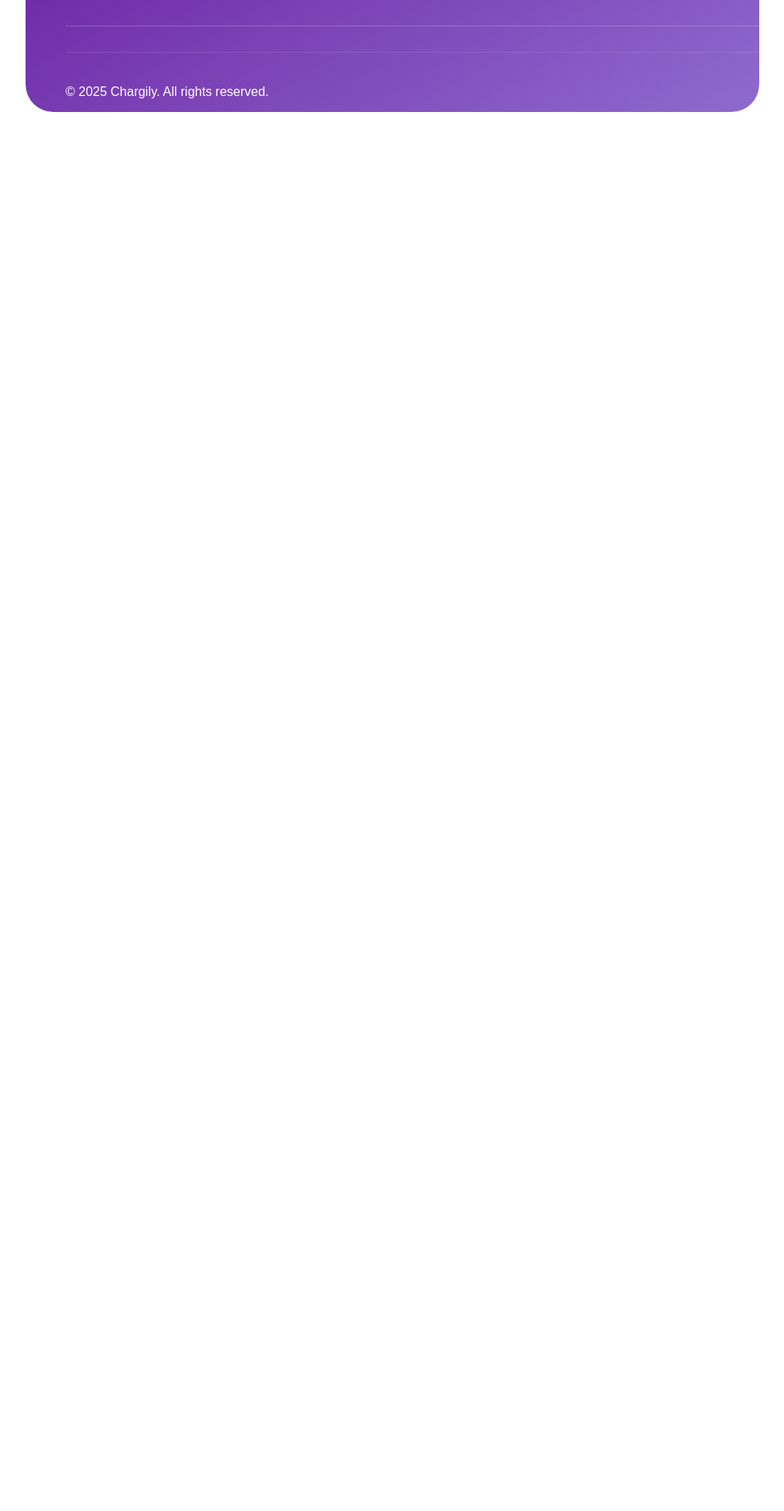
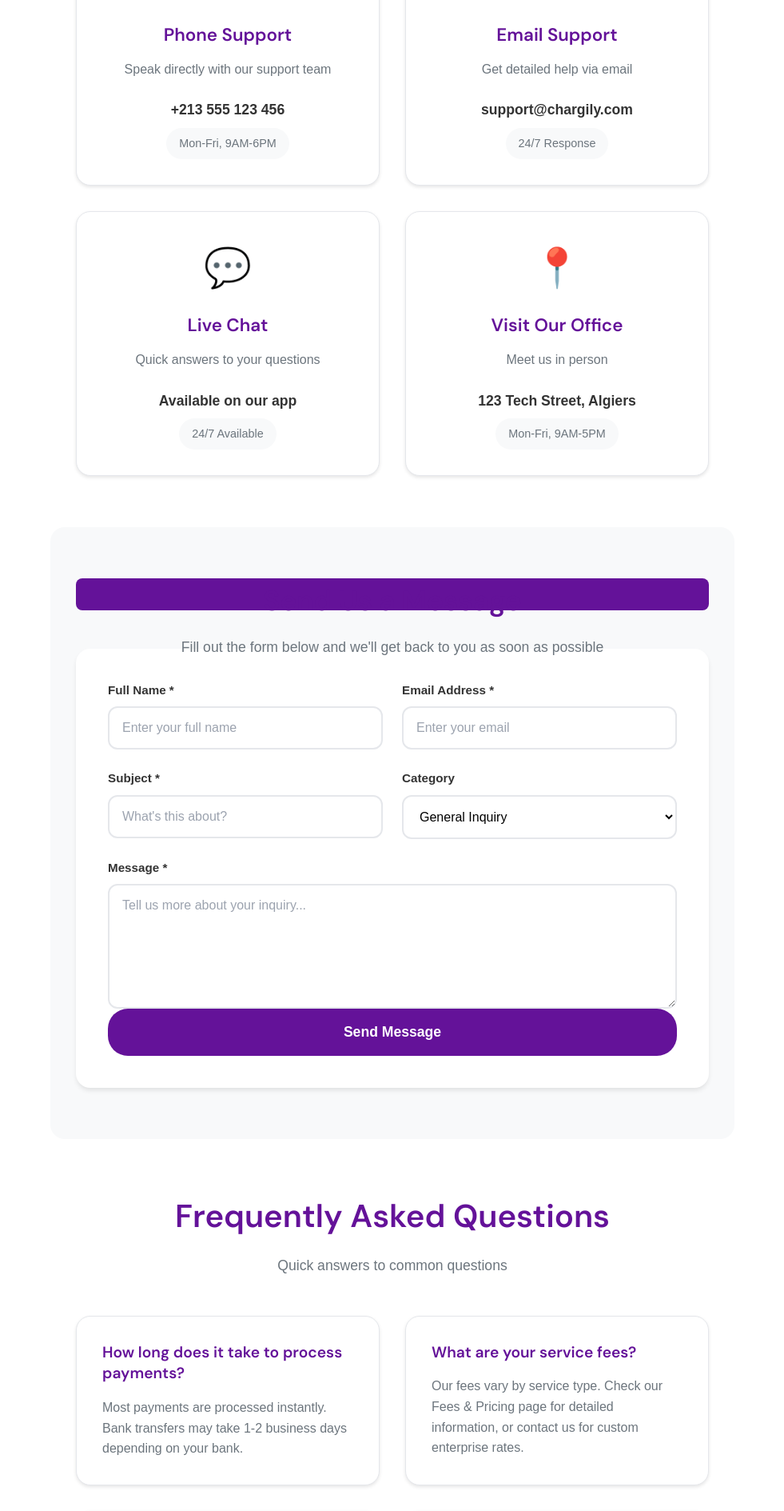
Before and after one commit to nerevarinee/chargily-newsite, a React (Vite) app: page /contact in a window 1280 px wide. Shown: the part 660-2549 px from the top of the page at 80% size, without its empty margins (149-1130 px from the left). Before the commit the page ends 800 px from the top, so only its background shows below. Built offline with nearby package versions, Linux system fonts and the light colour scheme; a web font is replaced by a local one.

Commit message:
Update Contact.jsx

```diff
--- a/src/pages/Contact.jsx
+++ b/src/pages/Contact.jsx
@@ -1,10 +1,288 @@
-import React from "react";
+import React, { useState } from "react";
 
 function Contact() {
+  const [formData, setFormData] = useState({
+    name: "",
+    email: "",
+    subject: "",
+    category: "general",
+    message: "",
+  });
+
+  const [isSubmitted, setIsSubmitted] = useState(false);
+
+  const handleInputChange = (e) => {
+    const { name, value } = e.target;
+    setFormData((prev) => ({
+      ...prev,
+      [name]: value,
+    }));
+  };
+
+  const handleSubmit = (e) => {
+    e.preventDefault();
+    // Handle form submission logic here
+    console.log("Form submitted:", formData);
+    setIsSubmitted(true);
+
+    // Reset form after 3 seconds
+    setTimeout(() => {
+      setIsSubmitted(false);
+      setFormData({
+        name: "",
+        email: "",
+        subject: "",
+        category: "general",
+        message: "",
+      });
+    }, 3000);
+  };
+
+  const contactMethods = [
+    {
+      icon: "📞",
+      title: "Phone Support",
+      description: "Speak directly with our support team",
+      contact: "+213 555 123 456",
+      availability: "Mon-Fri, 9AM-6PM",
+    },
+    {
+      icon: "✉️",
+      title: "Email Support",
+      description: "Get detailed help via email",
+      contact: "support@chargily.com",
+      availability: "24/7 Response",
+    },
+    {
+      icon: "💬",
+      title: "Live Chat",
+      description: "Quick answers to your questions",
+      contact: "Available on our app",
+      availability: "24/7 Available",
+    },
+    {
+      icon: "📍",
+      title: "Visit Our Office",
+      description: "Meet us in person",
+      contact: "123 Tech Street, Algiers",
+      availability: "Mon-Fri, 9AM-5PM",
+    },
+  ];
+
+  const faqs = [
+    {
+      question: "How long does it take to process payments?",
+      answer:
+        "Most payments are processed instantly. Bank transfers may take 1-2 business days depending on your bank.",
+    },
+    {
+      question: "What are your service fees?",
+      answer:
+        "Our fees vary by service type. Check our Fees & Pricing page for detailed information, or contact us for custom enterprise rates.",
+    },
+    {
+      question: "Is my financial information secure?",
+      answer:
+        "Yes, we use bank-level encryption and comply with international security standards to protect your data.",
+    },
+    {
+      question: "Can I integrate Chargily with my business?",
+      answer:
+        "Absolutely! We offer APIs and plugins for easy integration. Contact our business team for technical support.",
+    },
+  ];
+
   return (
-    <div className="page">
-      <h1>Contact</h1>
-      <p>This is the Contact page. You can customize this content.</p>
+    <div className="contact-page">
+      {/* Hero Section */}
+      <section className="contact-hero">
+        <div className="contact-hero-content">
+          <h1>Get in Touch</h1>
+          <p>
+            Have questions? Need support? Want to partner with us? We're here to
+            help and would love to hear from you.
+          </p>
+        </div>
+      </section>
+
+      {/* Contact Methods */}
+      <section className="contact-methods">
+        <div className="section-header">
+          <h2>How Can We Help You?</h2>
+        </div>
+
+        <div className="contact-grid">
+          {contactMethods.map((method, index) => (
+            <div key={index} className="contact-method-card">
+              <div className="method-icon">{method.icon}</div>
+              <h3>{method.title}</h3>
+              <p>{method.description}</p>
+              <div className="method-contact">{method.contact}</div>
+              <div className="method-availability">{method.availability}</div>
+            </div>
+          ))}
+        </div>
+      </section>
+
+      {/* Contact Form */}
+      <section className="contact-form-section">
+        <div className="form-container">
+          <div className="form-header">
+            <h2>Send Us a Message</h2>
+            <p>
+              Fill out the form below and we'll get back to you as soon as
+              possible
+            </p>
+          </div>
+
+          {isSubmitted ? (
+            <div className="form-success">
+              <div className="success-icon">✅</div>
+              <h3>Message Sent Successfully!</h3>
+              <p>
+                Thank you for contacting us. We'll get back to you within 24
+                hours.
+              </p>
+            </div>
+          ) : (
+            <form className="contact-form" onSubmit={handleSubmit}>
+              <div className="form-row">
+                <div className="form-group">
+                  <label htmlFor="name">Full Name *</label>
+                  <input
+                    type="text"
+                    id="name"
+                    name="name"
+                    value={formData.name}
+                    onChange={handleInputChange}
+                    required
+                    placeholder="Enter your full name"
+                  />
+                </div>
+
+                <div className="form-group">
+                  <label htmlFor="email">Email Address *</label>
+                  <input
+                    type="email"
+                    id="email"
+                    name="email"
+                    value={formData.email}
+                    onChange={handleInputChange}
+                    required
+                    placeholder="Enter your email"
+                  />
+                </div>
+              </div>
+
+              <div className="form-row">
+                <div className="form-group">
+                  <label htmlFor="subject">Subject *</label>
+                  <input
+                    type="text"
+                    id="subject"
+                    name="subject"
+                    value={formData.subject}
+                    onChange={handleInputChange}
+                    required
+                    placeholder="What's this about?"
+                  />
+                </div>
+
+                <div className="form-group">
+                  <label htmlFor="category">Category</label>
+                  <select
+                    id="category"
+                    name="category"
+                    value={formData.category}
+                    onChange={handleInputChange}
+                  >
+                    <option value="general">General Inquiry</option>
+                    <option value="support">Technical Support</option>
+                    <option value="business">Business Partnership</option>
+                    <option value="billing">Billing Question</option>
+                    <option value="feedback">Feedback</option>
+                  </select>
+                </div>
+              </div>
+
+              <div className="form-group">
+                <label htmlFor="message">Message *</label>
+                <textarea
+                  id="message"
+                  name="message"
+                  value={formData.message}
+                  onChange={handleInputChange}
+                  required
+                  rows="6"
+                  placeholder="Tell us more about your inquiry..."
+                ></textarea>
+              </div>
+
+              <button type="submit" className="submit-btn">
+                Send Message
+              </button>
+            </form>
+          )}
+        </div>
+      </section>
+
+      {/* FAQ Section */}
+      <section className="faq-section">
+        <div className="section-header">
+          <h2>Frequently Asked Questions</h2>
+          <p>Quick answers to common questions</p>
+        </div>
+
+        <div className="faq-grid">
+          {faqs.map((faq, index) => (
+            <div key={index} className="faq-card">
+              <h3>{faq.question}</h3>
+              <p>{faq.answer}</p>
+            </div>
+          ))}
+        </div>
+      </section>
+
+      {/* Office Location */}
+      <section className="office-location">
+        <div className="location-content">
+          <div className="location-info">
+            <h2>Visit Our Office</h2>
+            <div className="address">
+              <h4>Chargily Headquarters</h4>
+              <p>
+                123 Technology Street
+                <br />
+                Algiers 16000
+                <br />
+                Algeria
+              </p>
+            </div>
+
+            <div className="office-hours">
+              <h4>Office Hours</h4>
+              <p>
+                Monday - Friday: 9:00 AM - 6:00 PM
+                <br />
+                Saturday: 10:00 AM - 4:00 PM
+                <br />
+                Sunday: Closed
+              </p>
+            </div>
+
+            <div className="directions">
+              <button className="directions-btn">Get Directions</button>
+            </div>
+          </div>
+
+          <div className="map-placeholder">
+            <div className="map-content">
+              <span>Interactive Map</span>
+              <p>📍 Chargily Office Location</p>
+            </div>
+          </div>
+        </div>
+      </section>
     </div>
   );
 }
```
